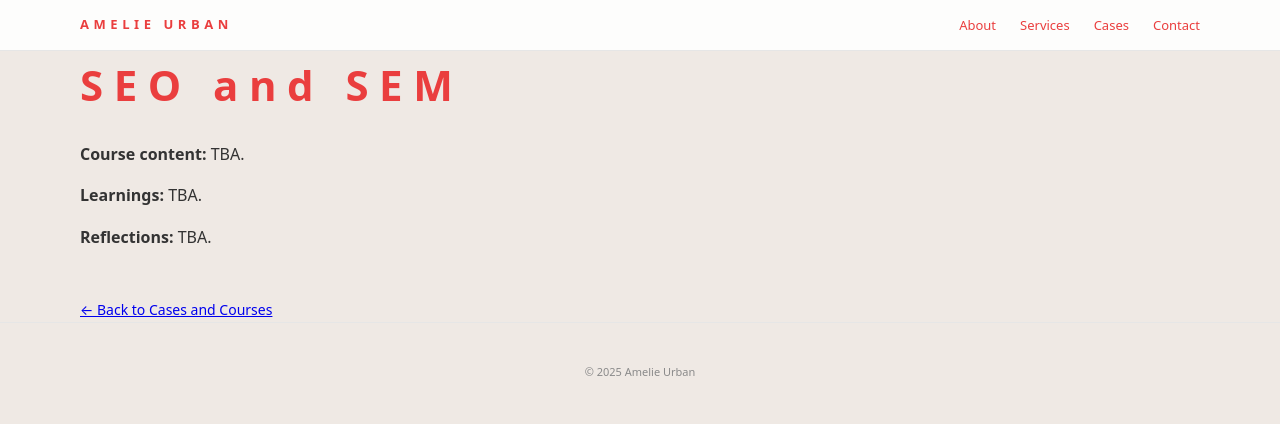
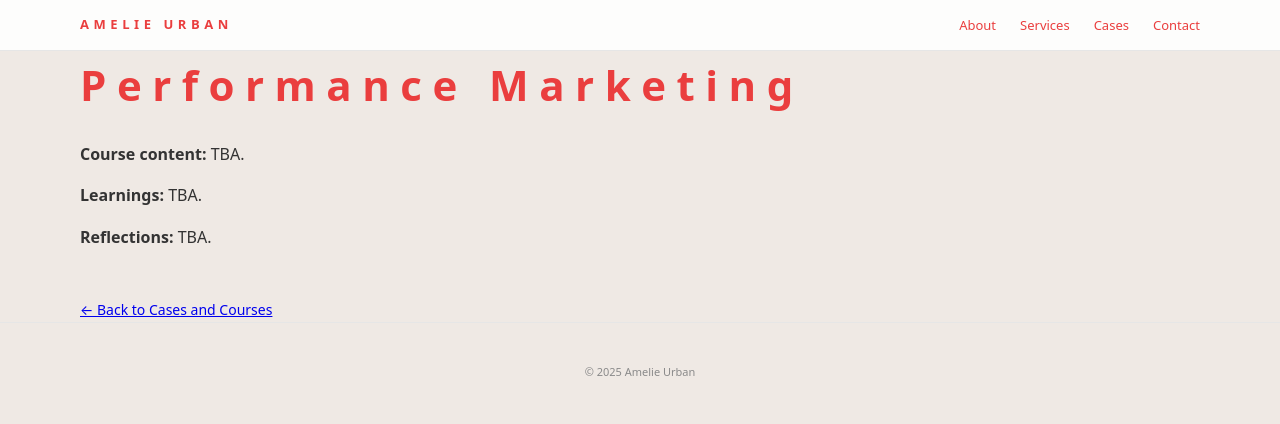
Before and after one commit to amelieurban/amelieurban.github.io, a plain HTML site: page performance-marketing.html in a window 1280 px wide. Drawn offline with Linux system fonts and the light colour scheme.

Commit message:
changed one course name

```diff
--- a/seo-and-sem.html
+++ b/performance-marketing.html
@@ -15,7 +15,7 @@ j=d.createElement(s),dl=l!='dataLayer'?'&l='+l:'';j.async=true;j.src=
   <meta charset="utf-8" />
   <meta name="viewport" content="width=device-width, initial-scale=1" />
   <title>SEO and SEM – Course | Amelie Urban</title>
-  <meta name="description" content="Course: SEO and SEM – Amelie Urban Portfolio" />
+  <meta name="description" content="Course: Performance Marketing – Amelie Urban Portfolio" />
   <style>
     :root{
       --bg:#EFE9E4;
@@ -65,7 +65,7 @@ height="0" width="0" style="display:none;visibility:hidden"></iframe></noscript>
   </header>
 
   <main class="container">
-    <h1>SEO and SEM</h1>
+    <h1>Performance Marketing</h1>
     <p><strong>Course content:</strong> TBA.</p>
     <p><strong>Learnings:</strong> TBA.</p>
     <p><strong>Reflections:</strong> TBA.</p>
```
Also changed, not shown: index.html (+2 -2 lines).
